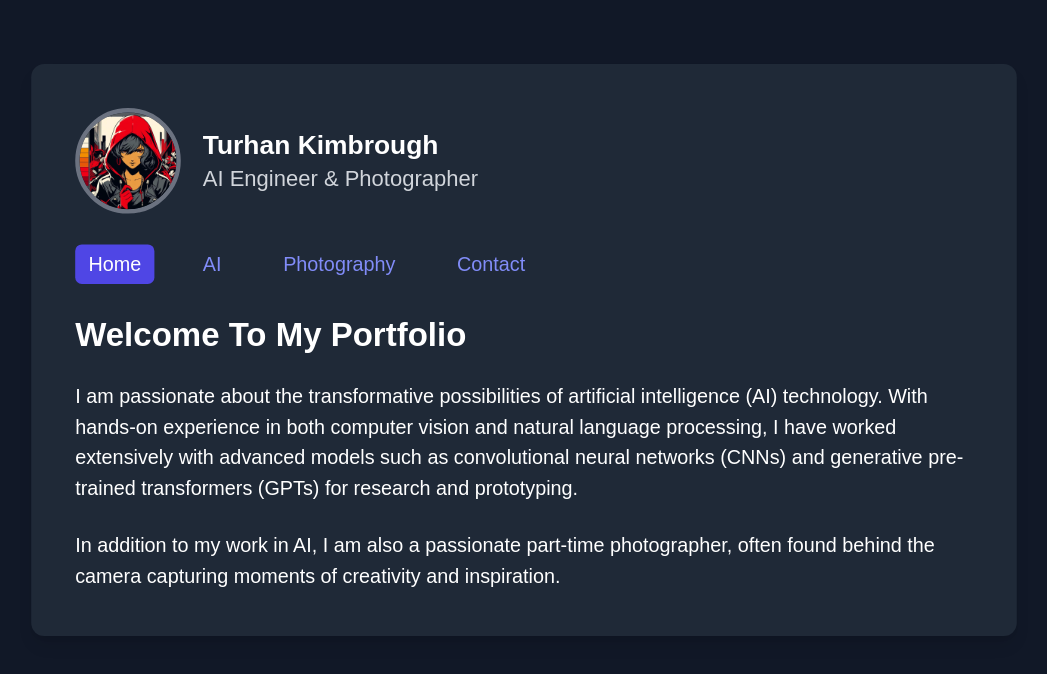
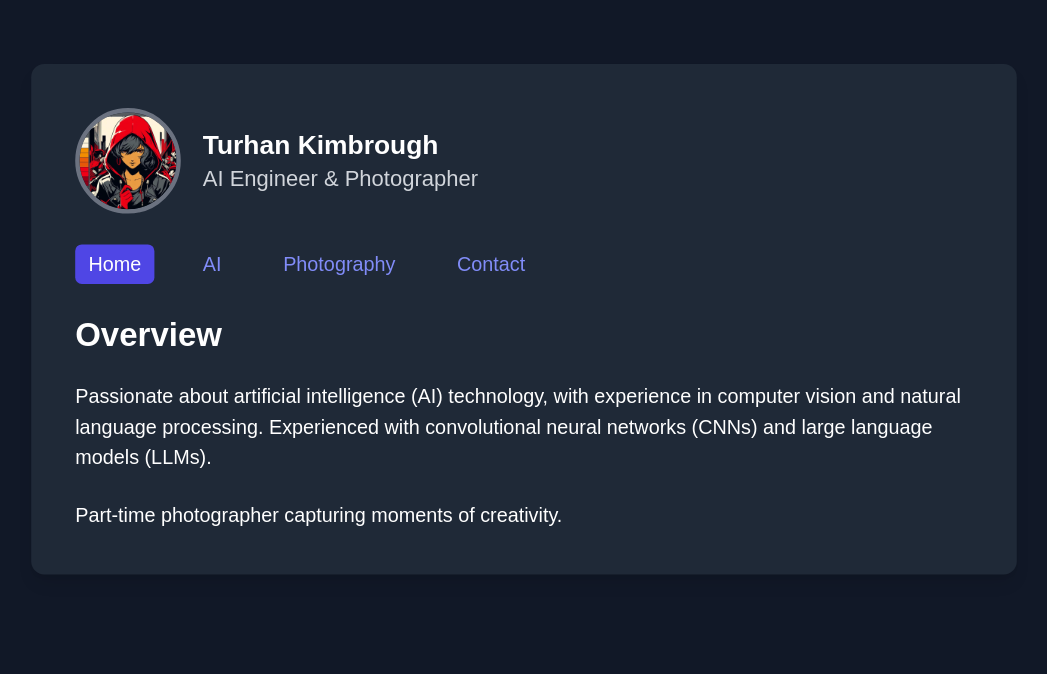
Before and after one commit to T-Visor/personal-website, a Next.js app: page /home in a window 1280 px wide. Shown: the top 674 px of the page, without its empty margins (116-1163 px from the left). Built offline with nearby package versions, Linux system fonts and the light colour scheme.

Commit message:
updated contents in home page and AI page

```diff
--- a/src/app/ai/page.tsx
+++ b/src/app/ai/page.tsx
@@ -17,13 +17,13 @@ const projectsData: Project[] = [
   {
     id: 2,
     title: "Restorations as Denoising",
-    description: "Evaluated the use of generative adversarial networks (GANs) to remove perturbed face images generated to fool face recognition systems.",
+    description: "Evaluated the use of generative adversarial networks (GANs) to detect perturbed face images generated to fool face recognition systems.",
     url: "https://ieeexplore.ieee.org/document/10197680"
   },
   {
     id: 3,
     title: "Transformations as Denoising",
-    description: "Evaluated the use of simple image transformation techniques to remove perturbed face images generated to fool face recognition systems.",
+    description: "Evaluated the use of simple image transformation techniques to detect perturbed face images generated to fool face recognition systems.",
     url: "https://ieeexplore.ieee.org/document/9925338"
   },
   {
--- a/src/app/home/page.tsx
+++ b/src/app/home/page.tsx
@@ -2,14 +2,13 @@
 
 const HomePage: React.FC = () => (
   <div className="space-y-6">
-    <h2 className="text-3xl font-bold">Welcome To My Portfolio</h2>
+    <h2 className="text-3xl font-bold">Overview</h2>
     <p className="text-lg">
-      I am passionate about the transformative possibilities of artificial intelligence (AI) technology.
-      With hands-on experience in both computer vision and natural language processing,
-      I have worked extensively with advanced models such as convolutional neural networks (CNNs) and generative pre-trained transformers (GPTs) for research and prototyping.
+      Passionate about artificial intelligence (AI) technology, with experience in computer vision and natural language processing.
+      Experienced with convolutional neural networks (CNNs) and large language models (LLMs).
     </p>
     <p className="text-lg">
-      In addition to my work in AI, I am also a passionate part-time photographer, often found behind the camera capturing moments of creativity and inspiration.
+      Part-time photographer capturing moments of creativity.
     </p>
   </div>
 )
```
